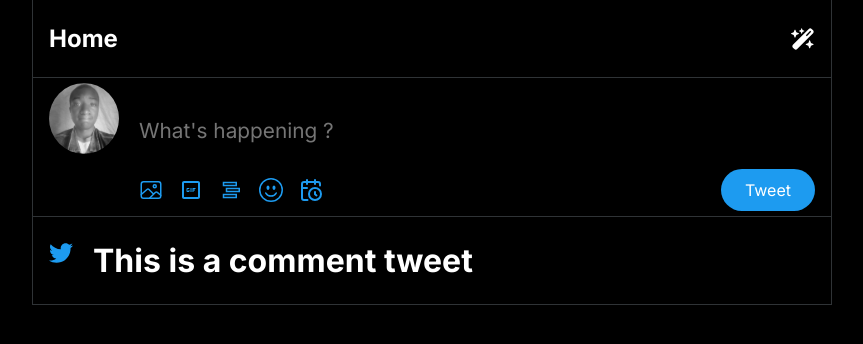
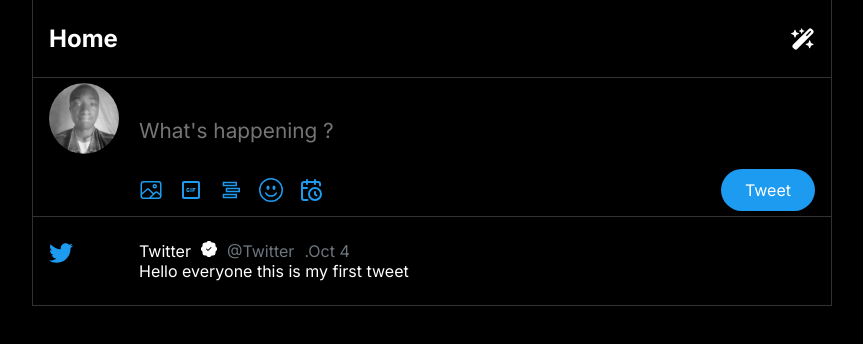
Before and after one commit to BirushaNdegeya/x-twitter-clone, a React (Vite) app: page / in a window 1280 px wide. Shown: the top 344 px of the page, without its empty margins (208-1071 px from the left). Built offline with nearby package versions, Linux system fonts and the light colour scheme.

Commit message:
new update
new update

```diff
--- a/src/index.css
+++ b/src/index.css
@@ -151,6 +151,15 @@
    gap: 30px;
    width: 100%;
 }
+
+.my-flex {
+   display: flex;
+   align-items: center;
+}
+
+.my-flex > p {
+   margin-right: 10px;
+}
 .tweet-body{
     display: flex;
     flex-direction: column;
--- a/src/pages/components/CommentTweet.jsx
+++ b/src/pages/components/CommentTweet.jsx
@@ -1,11 +1,33 @@
 import React from "react";
-import { FaTwitter } from '../../data/ImagesIcons';
+import {
+   FaTwitter,
+   BsFillPatchCheckFill,
+   FaRegComment,
+   FcLikePlaceholder,
+   GrUpload
+} from '../../data/ImagesIcons';
 
 const CommentTweet = () => {
    return (
       <div className="tweet">
-         <FaTwitter color="#1D9BF0" size={24} />
-         <h1>This is a comment tweet</h1>
+         <div className="tweet-avatar">
+            <FaTwitter color="#1D9BF0" size={24} />
+         </div>
+         <div>
+            <div className="my-flex">
+               <p className="tweet-title-author">Twitter</p>
+               <p><BsFillPatchCheckFill /></p>
+               <p className="tweet-title-details">@Twitter</p>
+               <p className="tweet-title-details">.Oct 4</p>
+            </div>
+            <p>Hello everyone this is my first tweet</p>
+            {/* <div className="tweet-title-details" style={{ display: 'flex'}}> */}
+            </div>
+            {/* <h1>This is a comment tweet</h1>
+            <FaRegComment />
+            <FcLikePlaceholder color="white" />
+            <GrUpload /> */}
+         {/* </div> */}
       </div>
    );
 };
```
Also changed, not shown: src/data/ImagesIcons.jsx (+9 -1 lines). Lines whose indentation alone changed are shown as unchanged.
